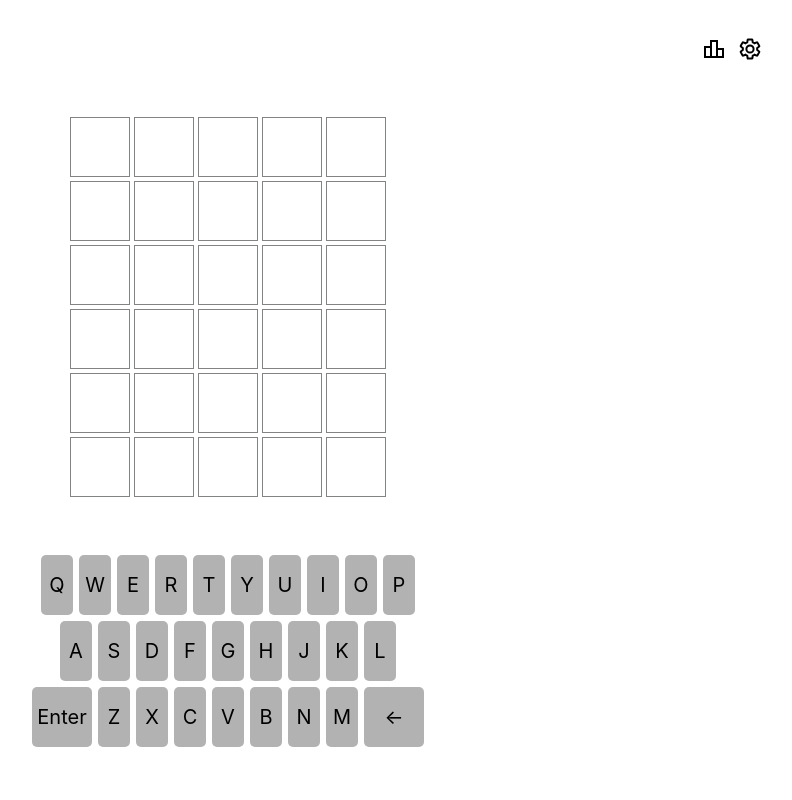
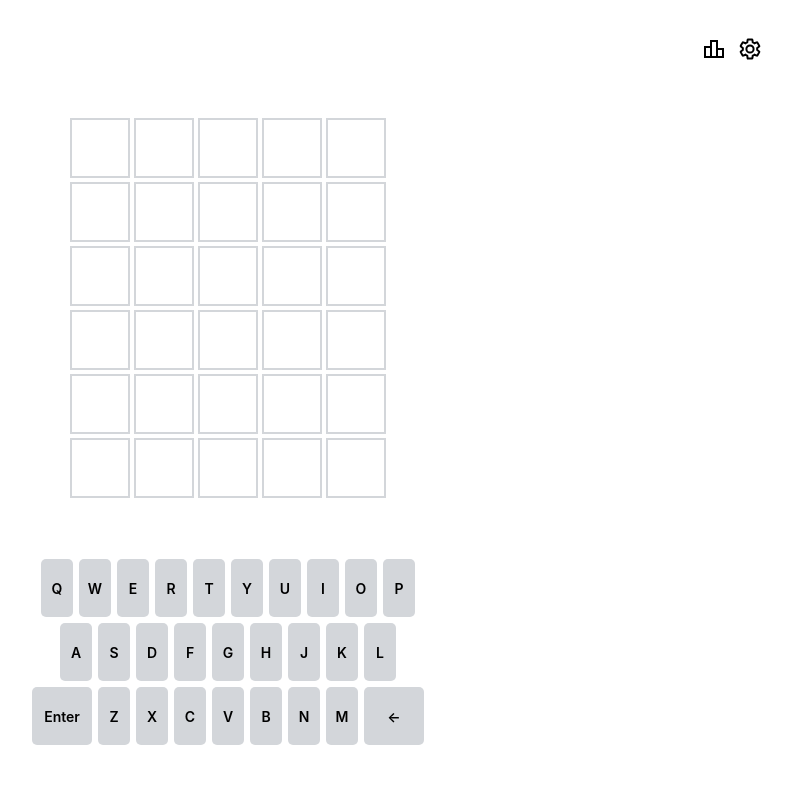
Before and after one commit to LevytsRoman/crappy-word-guessing-game, a React (Create React App) app: page / in a window 1280 px wide. Shown: the top 800 px of the page, without its empty margins (412-1204 px from the left). Built offline with nearby package versions, Linux system fonts and the light colour scheme.

Commit message:
css tweaks, fix issue with incorrect stats date showing in the dropdown

```diff
--- a/src/App.scss
+++ b/src/App.scss
@@ -63,7 +63,7 @@ body {
 .letter-guess {
   width: 60px;
   height: 60px;
-  border: 1px solid $letterBorder;
+  border: 2px solid $letterBorder;
   display: flex;
   justify-content: center;
   align-items: center;
@@ -84,15 +84,16 @@ body {
 }
 
 .letter-filled {
-  animation: increase .2s ease-out;
+  animation: increase 50ms ease-out;
   border-color: $letterDarkBorder;
+  // border-width: 2px;
   animation-iteration-count: 1;
   color: $blank-letter-color;
 }
 
 @keyframes increase {
   0% {transform: scale(1,1);}
-  50% {transform: scale(1.05,1.05);}
+  50% {transform: scale(1.1,1.1);}
   100% {transform: scale(1,1);}
 }
 
@@ -105,27 +106,24 @@ body {
   flex-direction: row;
   width: 100%;
   justify-content: center;
+  user-select: none;
 }
 
 .keyboard-key {
   color: black;
   width: 32px;
-  height: 60px;
-  font-size: 20px;
+  height: 58px;
+  font-size: 14px;
   text-transform: capitalize;
-  font-weight: 400;
+  font-weight: 600;
   display: flex;
   justify-content: center;
   align-items: center;
-  background-color: rgba(0, 0, 0, 0.3);
+  background-color: #d3d6da;
   border-radius: 5px;
   margin: 3px;
   user-select: none;
   border: none;
-}
-
-.keyboard-key:active {
-  background-color: rgba(0, 0, 0, 0.5);
 }
 
 .wide-letter {
@@ -139,25 +137,29 @@ body {
 
 .yellow {
   color: $filledLetterColor;
+  border-color: $filledLetterColor;
   background-color: $letterInWord !important;
 }
 
 .green {
   color: $filledLetterColor;
+  border-color: $filledLetterColor;
   background-color: $letterMatch !important;
 }
 
 .grey {
-  color: $filledLetterColor;
+  color: $filledLetterColor !important;
+  border-color: $filledLetterColor;
   background-color: $letterWrong !important;
 }
 
 .dark-grey {
+  color: $filledLetterColor !important;
   background-color: $keyboardLetterWrong !important;
 }
 
 .shake-row {
-  animation: shake 0.6s;
+  animation: shake 0.8s;
   animation-iteration-count: 1;
 }
 
--- a/src/App.tsx
+++ b/src/App.tsx
@@ -130,7 +130,7 @@ function App() {
       });
   }, [toggleWord]);
 
-  console.log(answer);
+  // console.log(answer);
   return (
     <div className="App">
       <Nav
--- a/src/colors.scss
+++ b/src/colors.scss
@@ -1,11 +1,12 @@
 :root {
   --background: white;
   --text: black;
-  --borders: #818384;
+  // --borders: #818384;
+  --borders: #d3d6da;
   --filledLetter: white;
   --letterFound: #b59f3b;
   --letterCorrect: #538d4e;
-  --letterWrong: rgb(75, 75, 75);
+  --letterWrong: #818384;
   // --background: red;
   // --text: white;
   // --borders: cyan;
@@ -37,9 +38,9 @@
 $letterBorder: var(--borders);
 $blank-card-background: var(--background);
 $blank-letter-color: var(--text);
-$letterDarkBorder: var(--borders);
+$letterDarkBorder: var(--letterWrong);
 $filledLetterColor: var(--filledLetter);
 $letterInWord: var(--letterFound);
 $letterMatch: var(--letterCorrect);
-$letterWrong: var(--borders);
+$letterWrong: var(--letterWrong);
 $keyboardLetterWrong: var(--letterWrong)
--- a/src/components/Keyboard.tsx
+++ b/src/components/Keyboard.tsx
@@ -40,15 +40,23 @@ export default function Keyboard({ setKey, gameBoard }: LetterBox) {
       {KEYBOARD.map((row, j) => (
         <div className="keyboard-row" key={j}>
           {row.map((letter, i) => (
-            <a
+            <div
               onClick={() => setKey({ key: letter })}
+              onTouchStart={(e) => {
+                //@ts-ignore
+                e.target.style.filter = 'brightness(80%)';
+              }}
+              onTouchEnd={(e) => {
+                //@ts-ignore
+                e.target.style.filter = 'initial';
+              }}
               className={`keyboard-key ${decideKeyClass(letter, gameBoard)} ${
                 (letter === 'Backspace' || letter === 'Enter') && 'wide-letter'
               }`}
               key={i}
             >
               {letter === 'Backspace' ? '←' : letter}
-            </a>
+            </div>
           ))}
         </div>
       ))}
--- a/src/components/Notification/index.scss
+++ b/src/components/Notification/index.scss
@@ -1,14 +1,16 @@
 .notification-container {
-  width: 200px;
-  height: 70px;
+  width: 170px;
+  height: 50px;
   border-radius: 4px;
   position: absolute;
+  font-size: 12px;
+  font-weight: 600;
   background-color: white;
   display: flex;
   justify-content: center;
   align-items: center;
   box-shadow: 0px 3px 9px -1px rgba(0,0,0,0.39);
-  transition: all 100ms cubic-bezier(1, 0.25, 0.82, 1.13);
+  transition: all 50ms cubic-bezier(1, 0.25, 0.82, 1.13);
   top: 0px;
   left: 50%;
   opacity: 0;
--- a/src/components/Notification/index.tsx
+++ b/src/components/Notification/index.tsx
@@ -12,7 +12,7 @@ export default function Notification({ text }: { text: string }) {
       document
         .querySelector('.notification-container')
         ?.classList.remove('move');
-    }, 2000);
+    }, 1000);
   }, [text]);
 
   return <div className="notification-container">{text}</div>;
--- a/src/components/StatsModal/index.tsx
+++ b/src/components/StatsModal/index.tsx
@@ -38,7 +38,8 @@ export default function StatsModal({
   stats,
 }: ModalProps) {
   const [selectedStatsKey, setSelectedStatsKey] = useState(dateToday());
-
+  console.log({ selectedStatsKey });
+  console.log(Object.keys(stats));
   return (
     <Modal open={showStats} closeModal={closeModal}>
       <div className="modal-section">
@@ -46,12 +47,16 @@ export default function StatsModal({
           Stats for{' '}
           <select
             name="date"
-            defaultValue={selectedStatsKey}
+            value={selectedStatsKey}
             onChange={(e) => setSelectedStatsKey(e.target.value)}
           >
             {stats &&
               Object.keys(stats).map((dateKey) => (
-                <option key={dateKey} value={dateKey}>
+                <option
+                  key={dateKey}
+                  value={dateKey}
+                  // selected={dateKey === selectedStatsKey}
+                >
                   {dateKey}
                 </option>
               ))}
```
Also changed, not shown: src/components/Game.tsx (+2 -6 lines).
